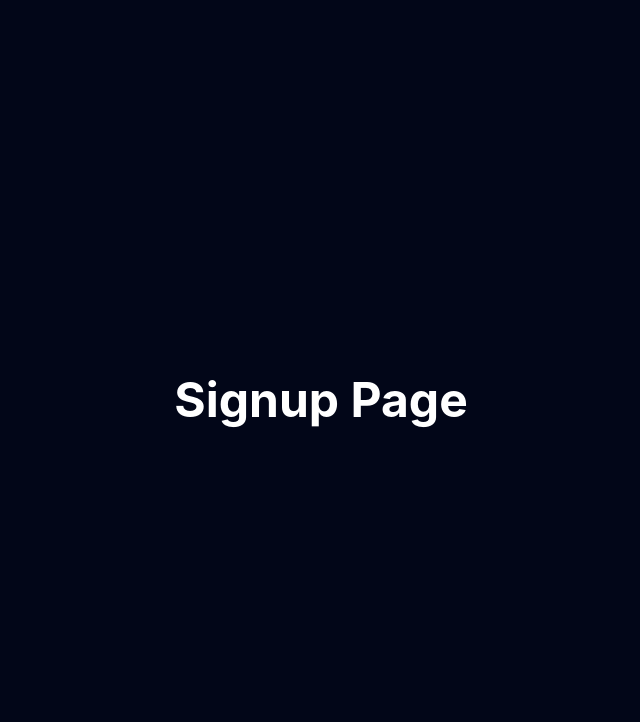
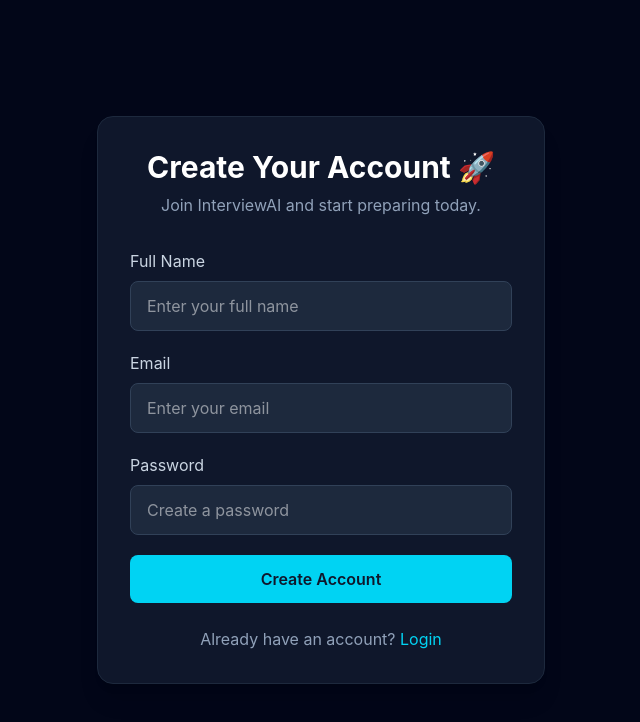
Before and after one commit to siddhus-droid/interview-ai, a React (Vite) app in the folder client/: page /signup in a window 1280 px wide. Shown: the top 722 px of the page, without its empty margins (319-959 px from the left). Built offline with nearby package versions, Linux system fonts and the light colour scheme.

Commit message:
Design professional signup page

```diff
--- a/client/src/pages/Signup.tsx
+++ b/client/src/pages/Signup.tsx
@@ -1,11 +1,71 @@
+import { Link } from "react-router-dom";
+
 function Signup() {
-    return (
-      <div className="min-h-screen flex items-center justify-center bg-slate-950 text-white">
-        <h1 className="text-5xl font-bold">
-          Signup Page
+  return (
+    <div className="min-h-screen bg-slate-950 flex items-center justify-center px-4">
+      <div className="w-full max-w-md bg-slate-900 rounded-2xl p-8 shadow-xl border border-slate-800">
+        <h1 className="text-3xl font-bold text-center text-white">
+          Create Your Account 🚀
         </h1>
+
+        <p className="text-slate-400 text-center mt-2">
+          Join InterviewAI and start preparing today.
+        </p>
+
+        <form className="mt-8 space-y-5">
+          <div>
+            <label className="block text-slate-300 mb-2">
+              Full Name
+            </label>
+            <input
+              type="text"
+              placeholder="Enter your full name"
+              className="w-full px-4 py-3 rounded-lg bg-slate-800 text-white border border-slate-700 focus:outline-none focus:border-cyan-400"
+            />
+          </div>
+
+          <div>
+            <label className="block text-slate-300 mb-2">
+              Email
+            </label>
+            <input
+              type="email"
+              placeholder="Enter your email"
+              className="w-full px-4 py-3 rounded-lg bg-slate-800 text-white border border-slate-700 focus:outline-none focus:border-cyan-400"
+            />
+          </div>
+
+          <div>
+            <label className="block text-slate-300 mb-2">
+              Password
+            </label>
+            <input
+              type="password"
+              placeholder="Create a password"
+              className="w-full px-4 py-3 rounded-lg bg-slate-800 text-white border border-slate-700 focus:outline-none focus:border-cyan-400"
+            />
+          </div>
+
+          <button
+            type="submit"
+            className="w-full bg-cyan-400 text-slate-900 py-3 rounded-lg font-semibold hover:bg-cyan-300 transition"
+          >
+            Create Account
+          </button>
+        </form>
+
+        <p className="text-slate-400 text-center mt-6">
+          Already have an account?{" "}
+          <Link
+            to="/login"
+            className="text-cyan-400 hover:underline"
+          >
+            Login
+          </Link>
+        </p>
       </div>
-    );
-  }
+    </div>
+  );
+}
 
-  export default Signup;
+export default Signup;
```
